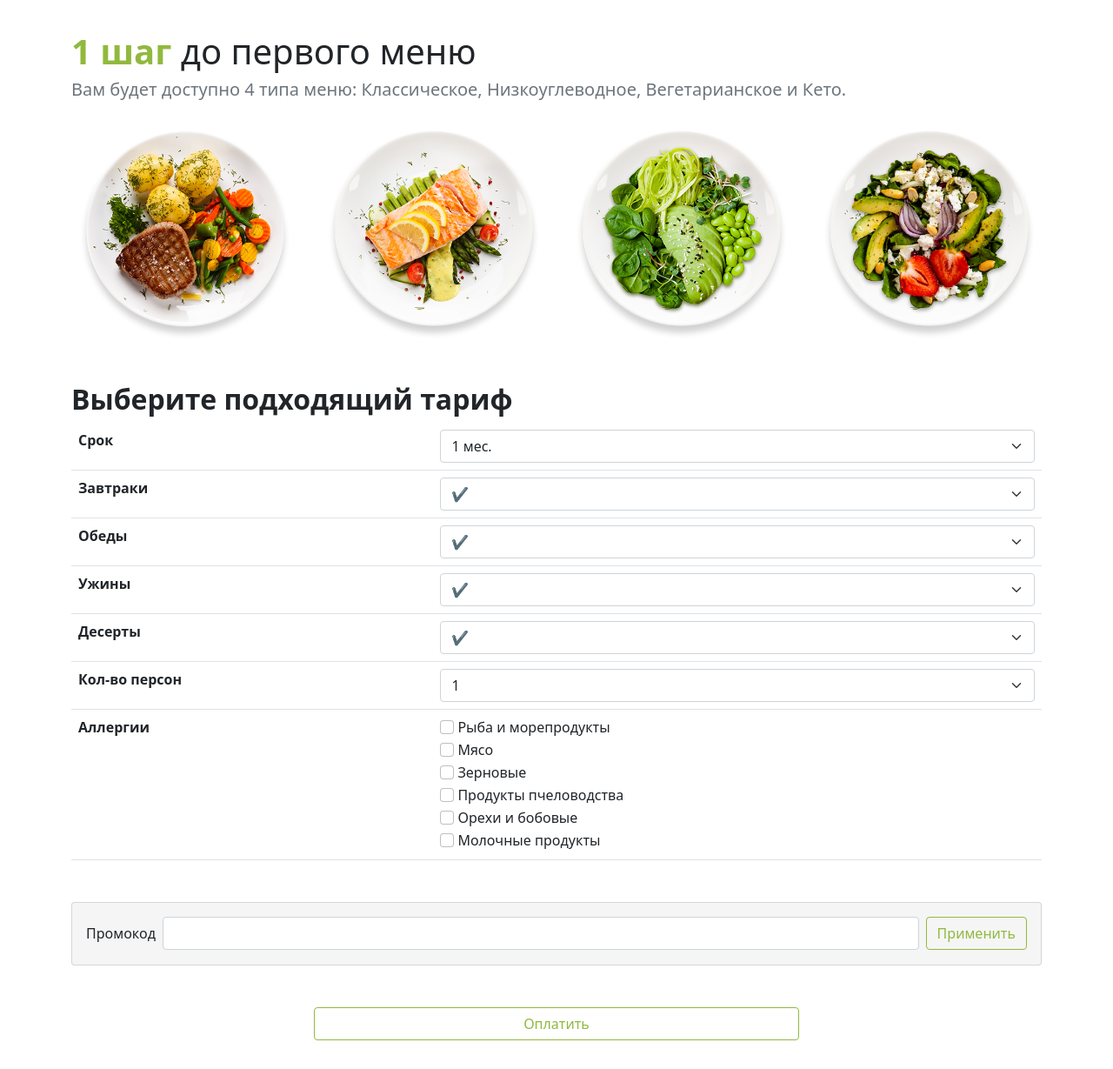
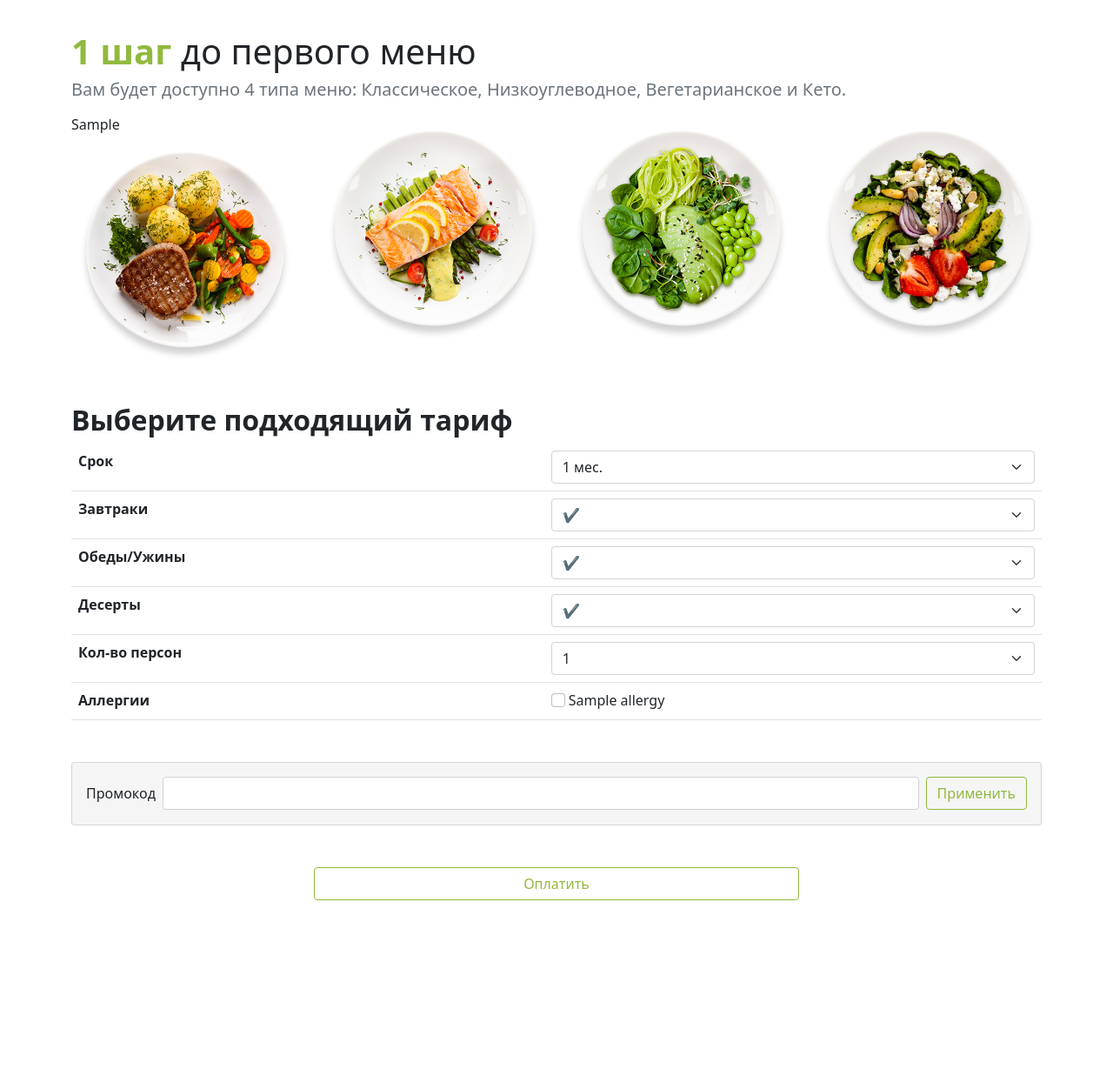
Before and after one commit to mavel-x/foodplan, a Django app: template members/templates/order.html in a window 1280 px wide. Shown: the part 82-1311 px from the top of the page at 87% size. After the commit the page ends 1117 px from the top, so only its background shows below. Run offline with Django 4.2, Linux system fonts and the light colour scheme; the template is opened without the code that fills it: most values are stand-ins (such as "Sample title", 1, 10 or a date in 2020).

Commit message:
Add subscription form

```diff
--- a/members/templates/login.html
+++ b/members/templates/login.html
@@ -25,7 +25,7 @@
                     <ul class="navbar-nav w-100">
 
                         <li class="nav-item align-items-center d-md-flex flex-grow-1 justify-content-end">
-                            <button class="btn btn-outline-success me-2 shadow-none foodplan_green foodplan__border_green">Подписка</button>
+                            <button class="btn btn-outline-success me-2 shadow-none foodplan_green foodplan__border_green" onclick="location.href='{% url 'subscription' %}'">Подписка</button>
                             <button class="btn btn-outline-success shadow-none foodplan_green foodplan__border_green" onclick="location.href='{% url 'login' %}'">Войти</button>
                         </li>
                     </ul>
--- a/members/templates/order.html
+++ b/members/templates/order.html
@@ -1,21 +1,21 @@
 <!DOCTYPE html>
 <html lang="en">
-
+{% load static %}
 <head>
     <meta charset="UTF-8">
     <meta http-equiv="X-UA-Compatible" content="IE=edge">
     <meta name="viewport" content="width=device-width, initial-scale=1.0">
     <link href="https://cdn.jsdelivr.net/npm/bootstrap@5.0.2/dist/css/bootstrap.min.css" rel="stylesheet"
         integrity="sha384-EVSTQN3/azprG1Anm3QDgpJLIm9Nao0Yz1ztcQTwFspd3yD65VohhpuuCOmLASjC" crossorigin="anonymous">
-    <link rel="stylesheet" href="style.css">
+    <link rel="stylesheet" href={% static "style.css" %}>
     <title>Foodplan 2021 - Меню на неделю FOODPLAN</title>
 </head>
 <body>
     <header>
         <nav class="navbar navbar-expand-md navbar-light fixed-top navbar__opacity">
             <div class="container">
-                <a class="navbar-brand" href="#">
-                    <img src="img/logo.8d8f24edbb5f.svg" height="55" width="189" alt="">
+                <a class="navbar-brand" href={% url 'home' %}>
+                    <img src={% static "img/logo.8d8f24edbb5f.svg" %} height="55" width="189" alt="">
                 </a>
                 <h3 class="text-secondary mt-2 me-2">Стоимость: 00000₽</h3>
                 <button form="order" type="submit" class="btn shadow-none btn-sm btn-outline-success foodplan_green foodplan__border_green">Оплатить</button>
@@ -29,9 +29,9 @@
                 <h5 class="text-secondary mb-3">Вам будет доступно 4 типа меню: Классическое, Низкоуглеводное, Вегетарианское и Кето.</h5>
                 <div class="row mb-5">
                     <div class="col-6 col-md-3">
-
+                        {{ menu_categories}}
                         <label for="classic" class="position-relative" style="cursor: pointer;">
-                            <img src="img/menu_classical.png" alt="" class="w-100">
+                            <img src={% static "img/menu_classical.png" %} alt="" class="w-100">
                             <input form="order" type="radio" name="foodtype" id="classic" value="classic" class="foodplan_selected d-none">
                             <div class="img_selected" id="img1"></div>
                         </label>
@@ -39,7 +39,7 @@
                     <div class="col-6 col-md-3">
 
                         <label for="low" class="position-relative" style="cursor: pointer;">
-                            <img src="img/menu_nizkougl.png" alt="" class="w-100">
+                            <img src={% static "img/menu_nizkougl.png" %} alt="" class="w-100">
                             <input form="order" type="radio" name="foodtype" id="low" value="low" class="foodplan_selected d-none">
                             <div class="img_selected" id="img2"></div>
                         </label>
@@ -47,7 +47,7 @@
                     <div class="col-6 col-md-3">
 
                         <label for="veg" class="position-relative" style="cursor: pointer;">
-                            <img src="img/menu_veg.png" alt="" class="w-100">
+                            <img src={% static "img/menu_veg.png" %} alt="" class="w-100">
                             <input form="order" type="radio" name="foodtype" id="veg" value="veg" class="foodplan_selected d-none">
                             <div class="img_selected" id="img3"></div>
                         </label>
@@ -55,20 +55,21 @@
                     <div class="col-6 col-md-3">
 
                         <label for="keto" class="position-relative" style="cursor: pointer;">
-                            <img src="img/menu_keto.png" alt="" class="w-100">
+                            <img src={% static "img/menu_keto.png" %} alt="" class="w-100">
                             <input form="order" type="radio" name="foodtype" id="keto" value="keto" class="foodplan_selected d-none">
                             <div class="img_selected" id="img4"></div>
                         </label>
                     </div>
                 </div>
                 <h2><strong>Выберите подходящий тариф</strong></h2>
-                <form id="order">
+                <form id="order" method="post">
+                    {% csrf_token %}
                 <table class="table text-center text-truncate mb-5">
                     <tbody>
                         <tr>
                             <th scope="row" class="text-start">Срок</th>
                             <td>
-                                <select class="form-select">
+                                <select class="form-select" name="duration">
                                     <option value="1" selected>1 мес.</option>
                                     <option value="3">3 мес.</option>
                                     <option value="6">6 мес.</option>
@@ -79,25 +80,16 @@
                         <tr>
                             <th scope="row" class="text-start">Завтраки</th>
                             <td>
-                                <select name="select1" class="form-select">
+                                <select name="breakfast" class="form-select">
                                     <option value="0" selected>&#10004;</option>
                                     <option value="1">&#10008;</option>
                                 </select>
                             </td>
                         </tr>
                         <tr>
-                            <th scope="row" class="text-start">Обеды</th>
+                            <th scope="row" class="text-start">Обеды/Ужины</th>
                             <td>
-                                <select name="select2" class="form-select">
-                                    <option value="0" selected>&#10004;</option>
-                                    <option value="1">&#10008;</option>
-                                </select>
-                            </td>
-                        </tr>
-                        <tr>
-                            <th scope="row" class="text-start">Ужины</th>
-                            <td>
-                                <select name="select3" class="form-select">
+                                <select name="dinner" class="form-select">
                                     <option value="0" selected>&#10004;</option>
                                     <option value="1">&#10008;</option>
                                 </select>
@@ -106,7 +98,7 @@
                         <tr>
                             <th scope="row" class="text-start">Десерты</th>
                             <td>
-                                <select name="select4" class="form-select">
+                                <select name="dessert" class="form-select">
                                     <option value="0" selected>&#10004;</option>
                                     <option value="1">&#10008;</option>
                                 </select>
@@ -115,55 +107,27 @@
                         <tr>
                             <th scope="row" class="text-start">Кол-во персон</th>
                             <td>
-                                <select name="select5" class="form-select">
-                                    <option value="0" selected>1</option>
-                                    <option value="1">2</option>
-                                    <option value="2">3</option>
-                                    <option value="3">4</option>
-                                    <option value="4">5</option>
-                                    <option value="5">6</option>
+                                <select name="person_count" class="form-select">
+                                    <option value="1" selected>1</option>
+                                    <option value="2">2</option>
+                                    <option value="3">3</option>
+                                    <option value="4">4</option>
+                                    <option value="5">5</option>
+                                    <option value="6">6</option>
                                 </select>
                             </td>
                         </tr>
                         <tr>
                             <th scope="row" class="text-start">Аллергии</th>
                             <td>
+                            {% for allergy in allergies %}
                                 <div class="form-check d-flex justify-content-start">
-                                    <input class="form-check-input me-1 foodplan_checked-green" type="checkbox" value="" name="allergy1">
-                                    <label class="form-check-label" for="allergy1">
-                                        Рыба и морепродукты
+                                    <input class="form-check-input me-1 foodplan_checked-green" type="checkbox" value="{{ allergy.id }}" name="allergy{{ allergy.id }}">
+                                    <label class="form-check-label" for="allergy{{ allergy.id }}">
+                                        {{ allergy }}
                                     </label>
                                 </div>
-                                <div class="form-check d-flex justify-content-start">
-                                    <input class="form-check-input me-1 foodplan_checked-green" type="checkbox" value="" name="allergy2">
-                                    <label class="form-check-label" for="allergy2">
-                                        Мясо
-                                    </label>
-                                </div>
-                                <div class="form-check d-flex justify-content-start">
-                                    <input class="form-check-input me-1 foodplan_checked-green" type="checkbox" value="" name="allergy3">
-                                    <label class="form-check-label" for="allergy3">
-                                        Зерновые
-                                    </label>
-                                </div>
-                                <div class="form-check d-flex justify-content-start">
-                                    <input class="form-check-input me-1 foodplan_checked-green" type="checkbox" value="" name="allergy3">
-                                    <label class="form-check-label" for="allergy3">
-                                        Продукты пчеловодства
-                                    </label>
-                                </div>
-                                <div class="form-check d-flex justify-content-start">
-                                    <input class="form-check-input me-1 foodplan_checked-green" type="checkbox" value="" name="allergy3">
-                                    <label class="form-check-label" for="allergy3">
-                                        Орехи и бобовые
-                                    </label>
-                                </div>
-                                <div class="form-check d-flex justify-content-start">
-                                    <input class="form-check-input me-1 foodplan_checked-green" type="checkbox" value="" name="allergy3">
-                                    <label class="form-check-label" for="allergy3">
-                                        Молочные продукты
-                                    </label>
-                                </div>
+                            {% endfor %}
                             </td>
                         </tr>
                     </tbody>
@@ -173,7 +137,7 @@
 
                 <form class="card d-flex flex-row align-items-baseline mb-5 p-3 foodplan__bg_grey">
                     <label for="exampleInputPassword1" class="form-label me-2">Промокод</label>
-                    <input type="password" class="form-control me-2" id="password">
+                    <input type="password" class="form-control me-2" id="password" name="promo_code">
                     <button type="submit" class="btn shadow-none btn-outline-success foodplan_green foodplan__border_green">Применить</button>
                 </form>
                 <div class="d-flex justify-content-center my-5">
--- a/recipes/models.py
+++ b/recipes/models.py
@@ -49,6 +49,10 @@ class MenuCategory(models.Model):
     title = models.CharField(
         verbose_name="Категория меню",
         max_length=200,
+    )
+    description = models.TextField(
+        verbose_name="Описание",
+        blank=True,
     )
 
     def __str__(self):
--- a/templates/index.html
+++ b/templates/index.html
@@ -27,9 +27,12 @@
                         </button>
                     </li>
                 {% else %}
+                <li class="nav-item align-items-center d-md-flex flex-grow-1 justify-content-end">
+                    <button class="btn shadow-none btn-outline-success me-2 foodplan_green foodplan__border_green" onclick="location.href='{% url 'subscription' %}'">Подписка</button>
                     <button class="btn shadow-none btn-outline-success foodplan_green foodplan__border_green" onclick="location.href='{% url 'login' %}'">
                         Войти
                     </button>
+                </li>
                 {% endif %}
             </div>
         </nav>
```
Also changed, not shown: members/templates/profile.html (+4 -7 lines), members/views.py (+35 -2 lines), recipes/migrations/0017_menucategory_description.py (added).
